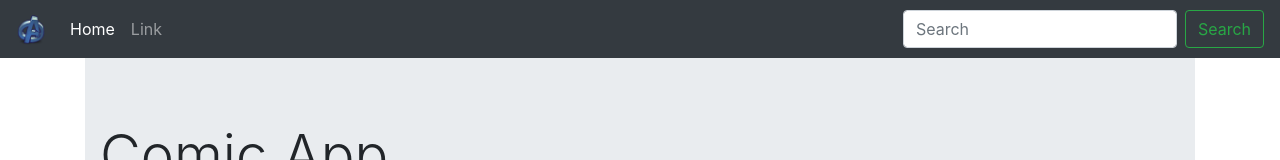
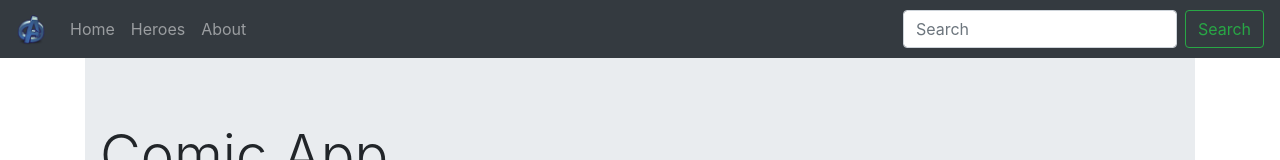
Before and after one commit to ejcordoba/udemy-courses-angular-10, an Angular app in the folder 02-spa/: page /home in a window 1280 px wide. Shown: the top 160 px of the page. Built offline with nearby package versions, Linux system fonts and the light colour scheme.

Commit message:
Fixing out of date [routerLink] declaration and readme update

```diff
--- a/02-spa/src/app/app.routes.ts
+++ b/02-spa/src/app/app.routes.ts
@@ -1,8 +1,13 @@
 import { RouterModule, Routes } from '@angular/router';
 import { HomeComponent } from './components/home/home.component';
+import { AboutComponent } from './components/about/about.component';
+import { HeroesComponent } from './components/heroes/heroes.component';
+
 
 const APP_ROUTES: Routes = [ // Array de rutas, cada ruta tiene un path y un componente
     { path: 'home', component: HomeComponent },
+    { path: 'about', component: AboutComponent },
+    { path: 'heroes', component: HeroesComponent },
     { path: '**', pathMatch: 'full', redirectTo: 'home' } // La ruta ** es una ruta especial por si no consigue hacer match con ninguna de las otras
 ];
 
--- a/02-spa/src/app/components/shared/navbar/navbar.component.html
+++ b/02-spa/src/app/components/shared/navbar/navbar.component.html
@@ -8,11 +8,16 @@
 
     <div class="collapse navbar-collapse" id="navbarSupportedContent">
         <ul class="navbar-nav mr-auto">
-            <li class="nav-item active">
-                <a class="nav-link" href="#">Home</a>
+            <!-- Class active para marcar enlace activo -->
+            <li class="nav-item">
+                <a class="nav-link" [routerLink]="['home']">Home</a> <!-- Para definir la ruta usarmos router link en lugar de href de html
+                usa un array como parámetro, cada uno de los elementos del array serían las sub-rutas de la url -->
             </li>
             <li class="nav-item">
-                <a class="nav-link" href="#">Link</a>
+                <a class="nav-link" [routerLink]="['heroes']">Heroes</a>
+            </li>
+            <li class="nav-item">
+                <a class="nav-link" [routerLink]="['about']">About</a>
             </li>
         </ul>
         <form class="form-inline my-2 my-lg-0">
```
Also changed, not shown: 1 other file (tests, documents, lock files or other folders).
